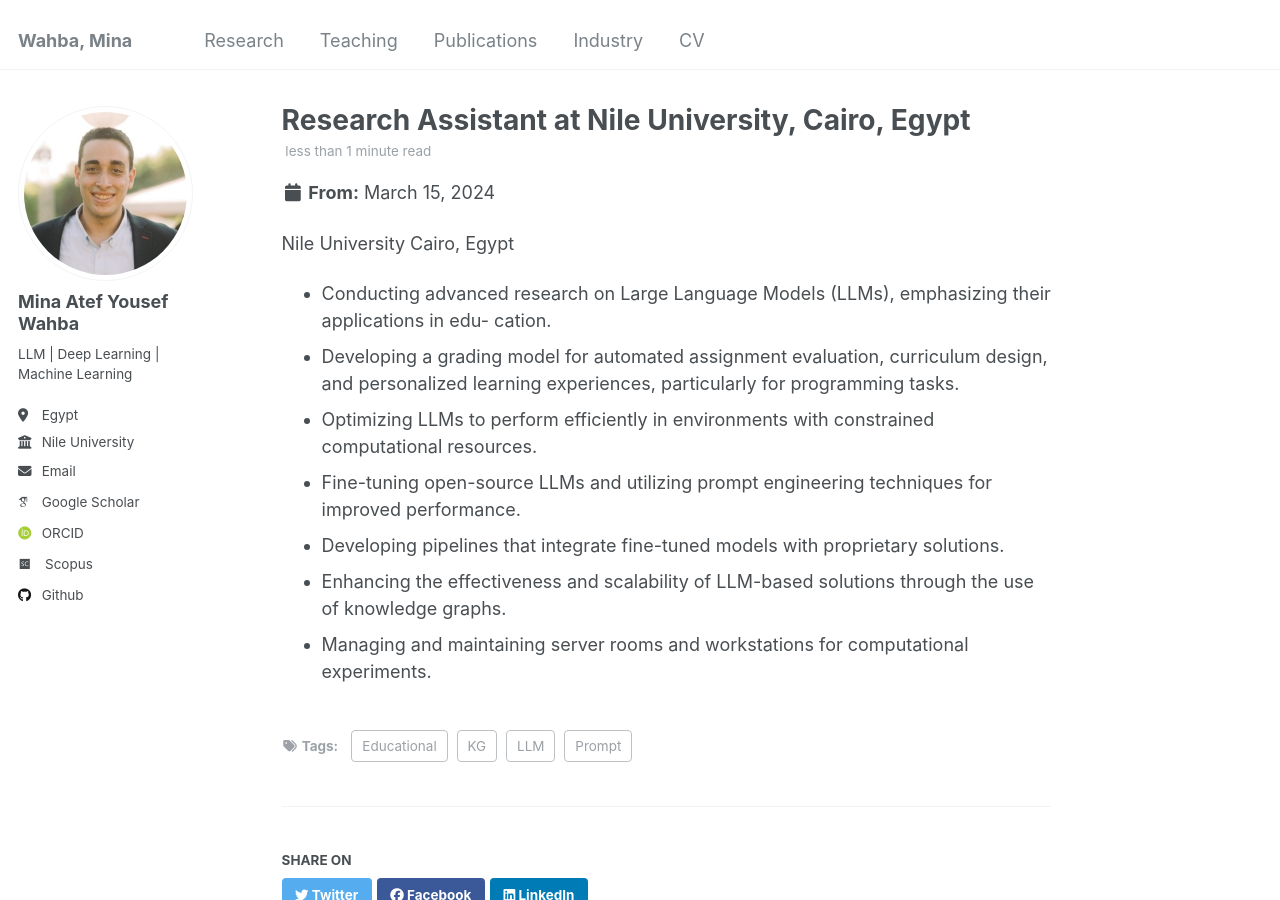
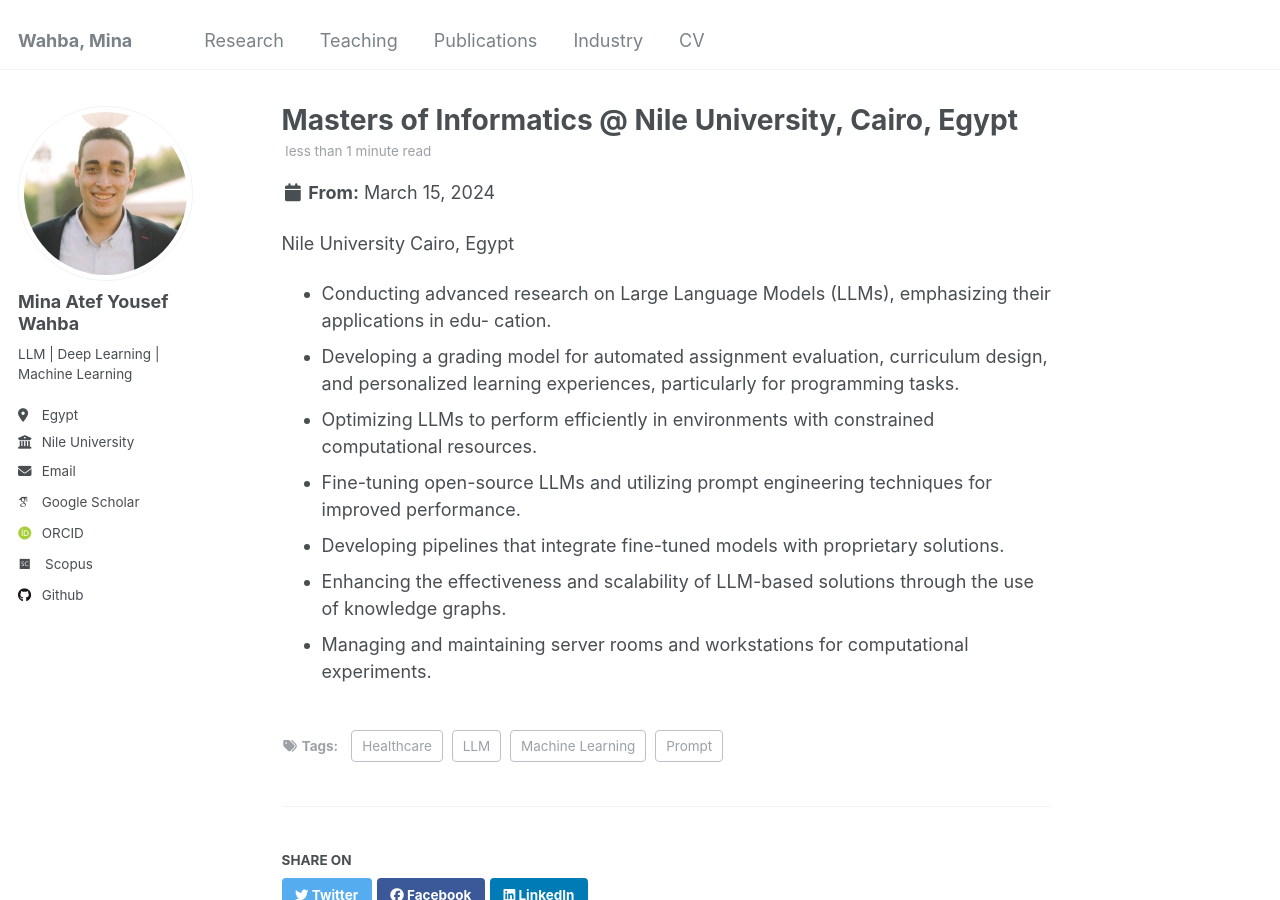
Before and after one commit to Roner1-bit/Ahmed-Tamer-ELBoardy, a Jekyll site: the page built from _posts/2012-08-14-blog-post-1.md, in a window 1280 px wide and 900 px high. Built offline with Jekyll 4.4.1, drawn with Linux system fonts in a browser that asks for light colours; some web fonts are replaced.

Commit message:
Update 2012-08-14-blog-post-1.md

```diff
--- a/_posts/2012-08-14-blog-post-1.md
+++ b/_posts/2012-08-14-blog-post-1.md
@@ -1,12 +1,12 @@
 ---
-title: 'Research Assistant at Nile University, Cairo, Egypt'
+title: 'Masters of Informatics @ Nile University, Cairo, Egypt'
 date: 2024-03-15
 permalink: /research/1/
 tags:
   - LLM
-  - KG
+  - Machine Learning
   - Prompt
-  - Educational
+  - Healthcare
 ---
 
 Nile University
```
